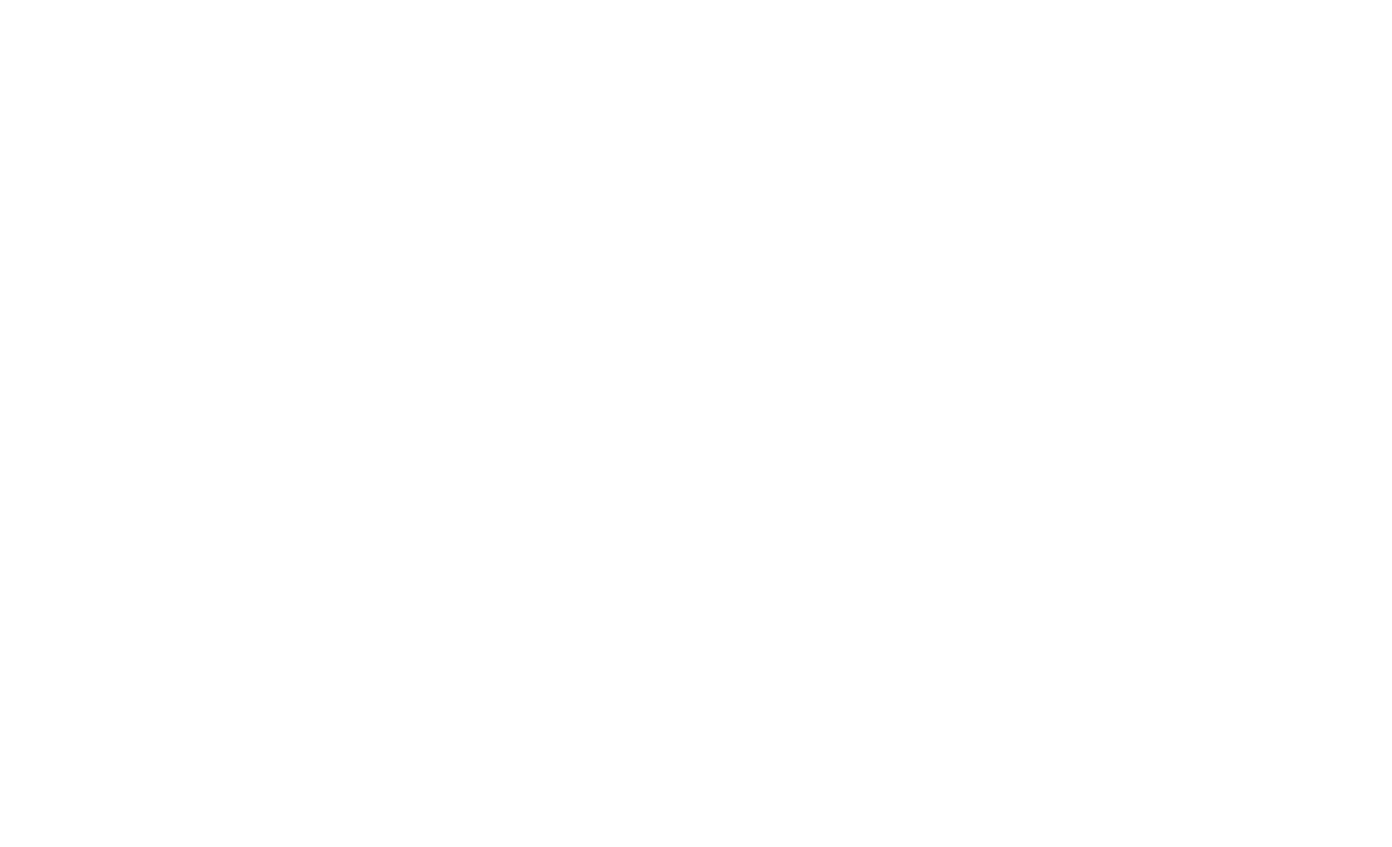
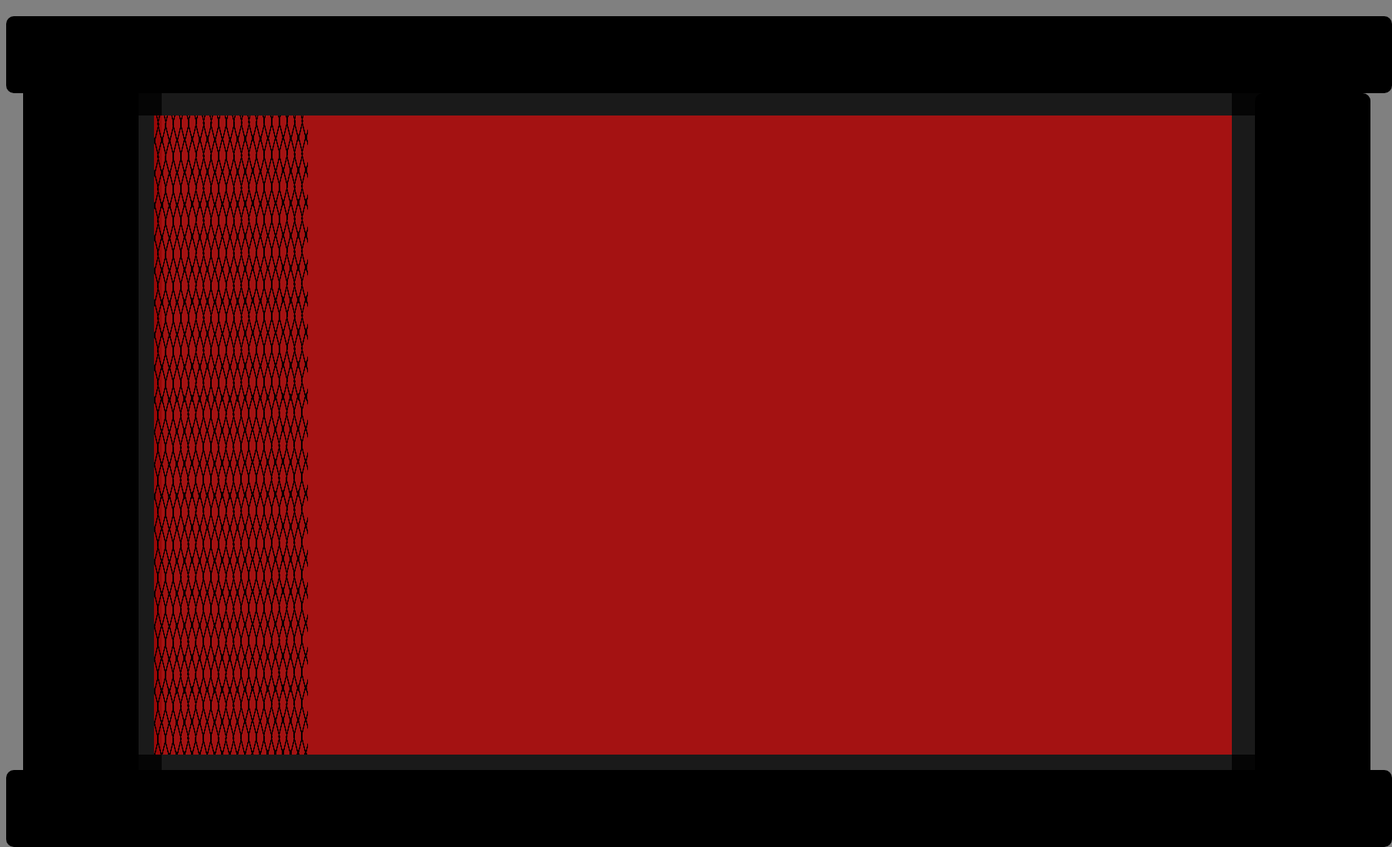
Before and after one commit to DishonoredNut/Scripting3-Main-Ev2, a plain HTML site: page index.HTML in a window 1280 px wide. Shown: the whole page at 77% size, 1808 px wide, since content can reach past the window. Before the commit the page ends 800 px from the top, so only its background shows below. Drawn offline with Linux system fonts and the light colour scheme.

Commit message:
added a lot

```diff
--- a/CSS/stylesheet.css
+++ b/CSS/stylesheet.css
@@ -0,0 +1,121 @@
+#Block/* outer top*/
+{
+Height : 100px;
+width : 1800px;
+background-color: black;
+opacity: 1;
+position: static ;
+border: 5px;
+border-radius: 10px;
+
+
+}
+
+#Block1 /*inner right*/
+{
+Height : 1000px;
+width : 150px;
+background-color: black;
+opacity: 0.8;
+position: absolute;
+left : 1600px;
+top : 60px ;
+
+}
+#Block2/*outer bottom*/
+{
+Height : 100px;
+width : 1800px;
+background-color: black;
+opacity: 1;
+position: absolute ;
+top : 1000px;
+border: 5px;
+border-radius: 10px;
+
+
+}
+#Block3 /*inner left*/
+{
+Height : 1000px;
+width : 150px;
+background-color: black;
+opacity: 0.8;
+position: absolute ;
+left: 60px;
+top : 50px
+
+
+}
+
+#Block4 /*outer left*/
+{
+Height : 900px;
+width : 150px;
+background-color: black;
+opacity: 1;
+position: absolute;
+left: 30px;
+border: 5px;
+border-radius: 10px;
+top : 110px;
+
+}
+
+#Block5 /*outer right*/
+{
+    Height : 900px;
+    width : 150px;
+    background-color: black;
+    left: 1630px;
+    position :absolute;
+    border: 5px;
+    border-radius: 10px;
+
+
+}
+
+#Block6 /*inner bottom*/
+{
+    Height : 100px;
+    width : 1700px;
+    background-color: black;
+    opacity: 0.8;
+    position: absolute ;
+    top : 980px;
+    border: 5px;
+    border-radius: 10px;
+    left: 40px;
+}
+
+#Block7 /*inner top*/
+{
+    Height : 100px;
+    width : 1700px;
+    background-color: black;
+    opacity: 0.8;
+    position: absolute ;
+    top : 50px;
+    border: 5px;
+    border-radius: 10px;
+    left: 40px;
+
+}
+
+#Block8 /*main inner*/
+{
+    height :830px;
+    width : 1400px;
+    background-color: rgb(168, 6, 6);
+    position: absolute;
+    top: 150px;
+    left: 200px;
+    opacity: 0.9;
+}
+img{
+    height: 830px;
+    width: 200px;
+    position: absolute;
+    top: 150px;
+    left: 200px;
+}
--- a/index.HTML
+++ b/index.HTML
@@ -4,8 +4,49 @@
     <meta charset="UTF-8">
     <meta name="viewport" content="width=device-width, initial-scale=1.0">
     <title>Dylan Ryder Main Evidence 2</title>
+    <body style = "background-color: gray;"></body>
+    <!--links/rels-->
+    <link rel="stylesheet" href="CSS/stylesheet.css">
+    <link rel="stylesheet" href="CSS/stylesheet1.css">
+    <link rel="Javascrpt" href="Java/Inputs.JS">
+
+    <!--text and main body content-->
+
 </head>
 <body>
+    <h1> </h1>
+
+    <!--Divs blocks-->
+    <div id = "Block"> </div>
+    <div id = "Block1"> </div>
+    <div id = "Block2"> </div>
+    <div id = "Block3"> </div>
+    <div id = "Block4"> </div>
+    <div id = "Block5"> </div>
+    <div id = "Block6"> </div>
+    <div id = "Block7"> </div>
+    <div id = "Block8"> </div>
+    <div id = "Block9"> </div>
+    <div id = "Block10"> </div>
+    <div id = "Block11"> </div>
+    <div id = "Block12"> </div>
+    <div id = "Block13"> </div>
+    <div id = "Block14"> </div>
+    <div id = "Block15"> </div>
+    <div id = "Block16"> </div>
+    <div id = "Block17"> </div>
+    <div id = "Block18"> </div>
+    <div id = "Block19"> </div>
+    <div id = "Block20"> </div>
+
+    <!--Src's-->
+    <img id src = "Assets/Images/—Pngtree—cartoon black barbed wire png_5450359.png">
+    <img id src="Assets/Images/extra.png"
+
+
+
+    <script src = "Java/Inputs.JS"> </script>
+
 
 </body>
 </html>
```
Also changed, not shown: Assets/Images/extra.png (added), Assets/Images/extra1.png (added), Assets/Images/extra2.png (added), Assets/Images/—Pngtree—cartoon black barbed wire png_5450359.png (added), Java/Inputs.JS (added).
